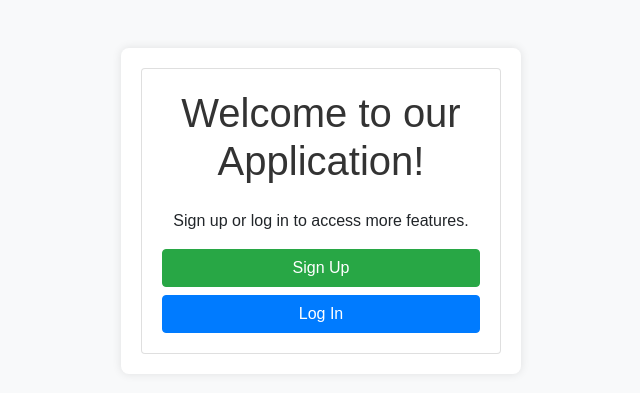
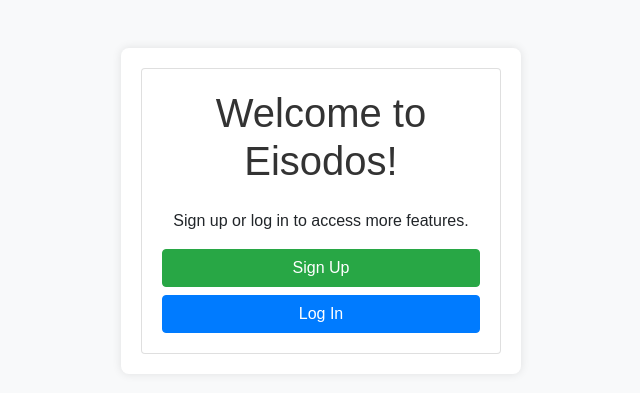
Before and after one commit to al-chris/test-firebase-auth, a Flask app: page / in a window 1280 px wide. Shown: the top 393 px of the page, without its empty margins (319-959 px from the left). Run offline with Flask 3, Linux system fonts and the light colour scheme; some libraries are stand-ins or nearby versions.

Commit message:
welcome to Eisodos

```diff
--- a/app/templates/index.html
+++ b/app/templates/index.html
@@ -13,7 +13,7 @@
     <div class="container mt-5">
         <div class="card">
             <div class="card-body">
-                <h1 class="text-center mb-4">Welcome to our Application!</h1>
+                <h1 class="text-center mb-4">Welcome to Eisodos!</h1>
                 <p class="text-center">Sign up or log in to access more features.</p>
                 <a href="{{ url_for('signup') }}" class="btn btn-success btn-block">Sign Up</a>
                 <a href="{{ url_for('login') }}" class="btn btn-primary btn-block">Log In</a>
```
